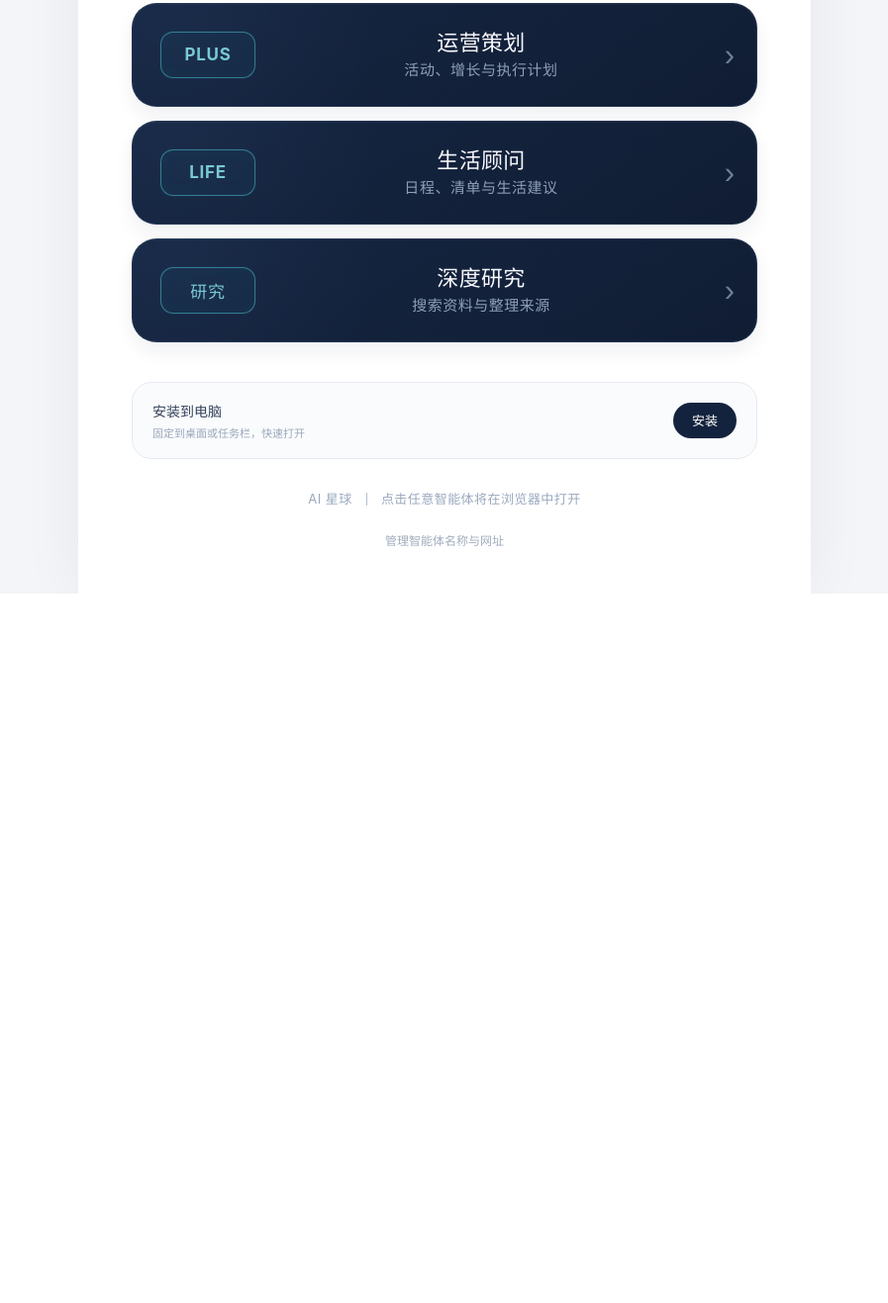
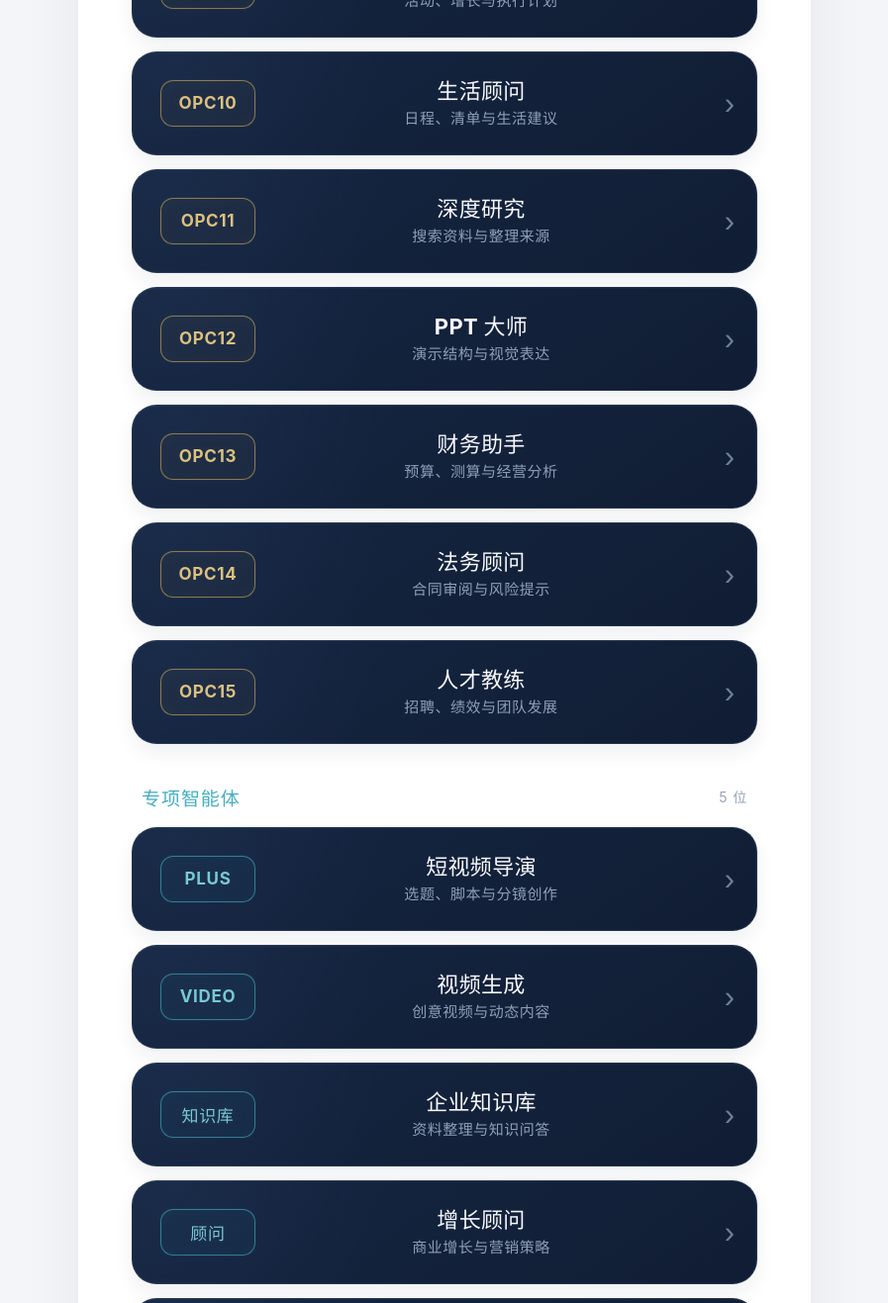
Before and after one commit to 1837548668-dot/agent-shortcut, a plain HTML site: page index.html in a window 1280 px wide. Shown: the part 1483-2800 px from the top of the page at 99% size, without its empty margins (191-1088 px from the left). Before the commit the page ends 2083 px from the top, so only its background shows below. Drawn offline with Linux system fonts and the light colour scheme.

Commit message:
Expand AI Planet to twenty agents

```diff
--- a/app.js
+++ b/app.js
@@ -1,6 +1,6 @@
 const STORAGE_KEY = "agent-shortcut-items-v1";
-const CORE_AGENT_COUNT = 8;
-const SPECIAL_TAGS = ["PLUS", "LIFE", "研究"];
+const CORE_AGENT_COUNT = 15;
+const SPECIAL_TAGS = ["PLUS", "VIDEO", "知识库", "顾问", "创作"];
 
 const defaultAgents = [
   { name: "全能问答", description: "日常问题与灵感", url: "https://chatgpt.com/" },
@@ -14,6 +14,15 @@ const defaultAgents = [
   { name: "运营策划", description: "活动、增长与执行计划", url: "https://gemini.google.com/" },
   { name: "生活顾问", description: "日程、清单与生活建议", url: "https://copilot.microsoft.com/" },
   { name: "深度研究", description: "搜索资料与整理来源", url: "https://www.perplexity.ai/" },
+  { name: "PPT 大师", description: "演示结构与视觉表达", url: "https://gamma.app/" },
+  { name: "财务助手", description: "预算、测算与经营分析", url: "https://chatgpt.com/" },
+  { name: "法务顾问", description: "合同审阅与风险提示", url: "https://chat.deepseek.com/" },
+  { name: "人才教练", description: "招聘、绩效与团队发展", url: "https://www.doubao.com/chat/" },
+  { name: "短视频导演", description: "选题、脚本与分镜创作", url: "https://www.capcut.cn/" },
+  { name: "视频生成", description: "创意视频与动态内容", url: "https://klingai.kuaishou.com/" },
+  { name: "企业知识库", description: "资料整理与知识问答", url: "https://notebooklm.google.com/" },
+  { name: "增长顾问", description: "商业增长与营销策略", url: "https://gemini.google.com/" },
+  { name: "品牌创作", description: "品牌视觉与传播创意", url: "https://www.canva.com/" },
 ];
 
 const coreList = document.querySelector("#coreList");
--- a/index.html
+++ b/index.html
@@ -36,7 +36,7 @@
       <section class="agent-section" aria-labelledby="coreTitle">
         <div class="section-heading">
           <h2 id="coreTitle">OPC 核心智能体</h2>
-          <span id="coreCount">8 位</span>
+          <span id="coreCount">15 位</span>
         </div>
         <div class="agent-list" id="coreList"></div>
       </section>
@@ -44,7 +44,7 @@
       <section class="agent-section agent-section--special" aria-labelledby="specialTitle">
         <div class="section-heading">
           <h2 id="specialTitle">专项智能体</h2>
-          <span id="specialCount">3 位</span>
+          <span id="specialCount">5 位</span>
         </div>
         <div class="agent-list" id="specialList"></div>
       </section>
--- a/sw.js
+++ b/sw.js
@@ -1,4 +1,4 @@
-const CACHE_NAME = "ai-planet-v9";
+const CACHE_NAME = "ai-planet-v10";
 const APP_SHELL = [
   "./",
   "./index.html",
```
